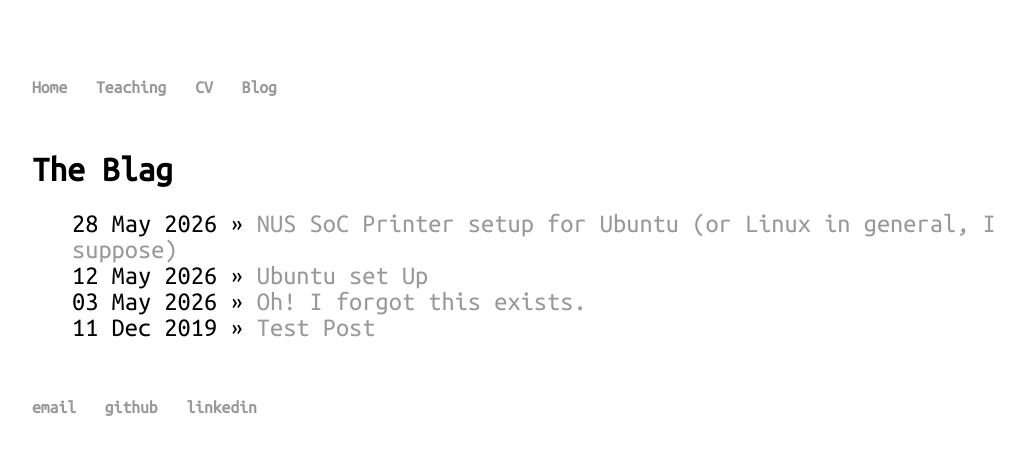
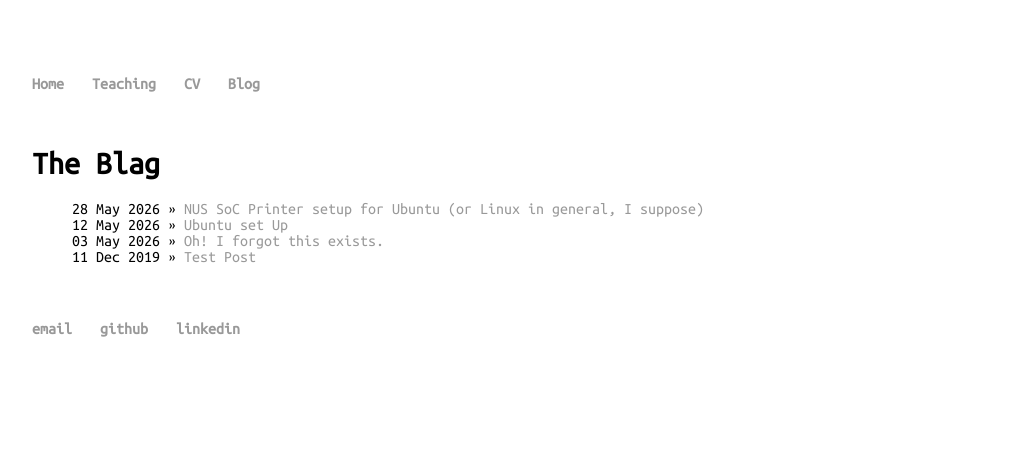
Before and after one commit to theodoreleebrant/theodoreleebrant.github.io, a Jekyll site: the page built from blog/index.html, in a window 1280 px wide. Shown: the top 455 px of the page, without its empty margins (96-1121 px from the left). Built offline with Jekyll 4.4.1, drawn with Linux system fonts in a browser that asks for light colours; some web fonts are replaced.

Commit message:
Update main.css

```diff
--- a/css/main.css
+++ b/css/main.css
@@ -14,7 +14,7 @@ body {
     margin: 60px auto;
     width: 80%;
     font-family:'InputSans', 'Ubuntu Mono';
-    font-size:110%;
+    font-size:100%;
 }
 
 nav ul, footer ul {
@@ -49,7 +49,8 @@ a:hover {
 
 ul.posts {
     margin: 20px auto 40px;
-    font-size: 1.5em;
+    font-size: 100%;
+    /* font-size: 1.5em; */
 }
 
 ul.posts li {
```
